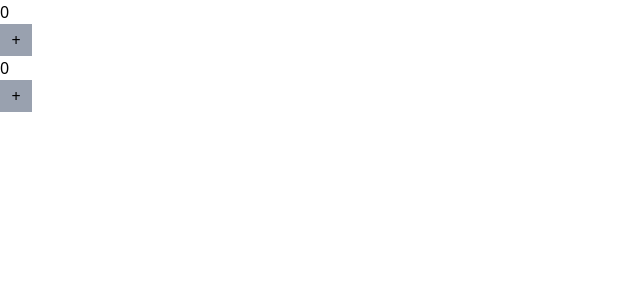
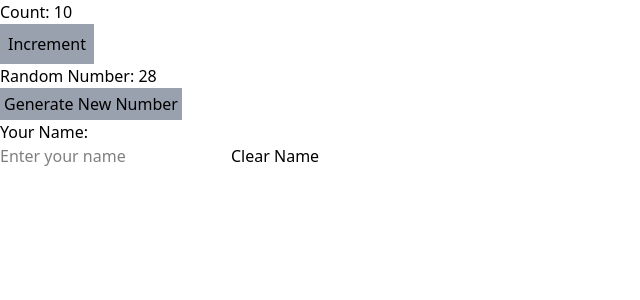
Before and after one commit to ka1sser/react-demos, a React (Vite) app: page / in a window 1280 px wide. Shown: the top 300 px of the page, without its empty margins (0-640 px from the left). Built offline with nearby package versions, Linux system fonts and the light colour scheme.

Commit message:
More useState() examples

```diff
--- a/src/App.jsx
+++ b/src/App.jsx
@@ -1,8 +1,9 @@
 import React from 'react';
 import { useState } from 'react';
-import ComponentOne from './components/ComponentOne';
-import ComponentTwo from './components/ComponentTwo';
 import "./index.css";
+import ExampleTwo from './components/ExampleTwo';
+import ExampleOne from './components/ExampleOne';
+import ExampleThree from './components/ExampleThree';
 
 const App = () => {
 
@@ -10,8 +11,9 @@
 
   return (
     <>
-      <ComponentOne count={count} onClickHandler={() => setCount(count+1)}/>
-      <ComponentTwo count={count} onClickHandler={() => setCount(count+1)}/>
+      <ExampleOne />
+      <ExampleTwo/>
+      <ExampleThree />
     </>
   )
 }
--- /dev/null
+++ b/src/components/ExampleOne.jsx
@@ -0,0 +1,23 @@
+import React from 'react';
+import { useState } from 'react';
+
+const ExampleOne = () => {
+
+    const [count, setCount] = useState(() => {
+            const initialCount = 10;
+            return initialCount;
+        });
+
+    const increment = () => {
+        setCount(prevCount => prevCount + 1);
+    }
+
+    return (
+        <div>
+            <h1>Count: {count}</h1>
+            <button onClick={increment} className='bg-gray-400 p-2'>Increment</button>
+        </div>
+    )
+};
+
+export default ExampleOne;
--- /dev/null
+++ b/src/components/ExampleThree.jsx
@@ -0,0 +1,35 @@
+import { useEffect, useState } from "react";
+
+const ExampleThree = () => {
+
+    const [name, setName] = useState(
+        () => {
+            const savedName = localStorage.getItem('name')
+            return savedName ? JSON.parse(savedName) : "";
+        }
+    )
+
+    const handleChange = (event) => {
+        setName(event.target.value)
+    }
+
+    const handleClear = () => setName("")
+
+    useEffect(
+        () => {
+            localStorage.setItem('name', JSON.stringify(name))
+        }, [name]
+    )
+
+    return (
+
+        <div>
+            <h1>Your Name: {name}</h1>
+            <input type="text" value={name} onChange={handleChange} placeholder="Enter your name" />
+            <button onClick={handleClear}>Clear Name</button>
+        </div>
+
+    );
+};
+
+export default ExampleThree;
--- /dev/null
+++ b/src/components/ExampleTwo.jsx
@@ -0,0 +1,22 @@
+import { useState } from "react";
+
+const ExampleTwo = () => {
+
+    const [randomNumber, setRandomNumber] = useState(
+        () => Math.floor(Math.random() * 100)
+    );
+
+    const newNumber = () => {
+        const newNumber = Math.floor(Math.random() * 100)
+        setRandomNumber(newNumber)
+    }
+
+    return (
+        <div>
+            <h1>Random Number: {randomNumber}</h1>
+            <button onClick={newNumber} className="bg-gray-400 p-1">Generate New Number</button>
+        </div>
+    );
+};
+
+export default ExampleTwo;
```
